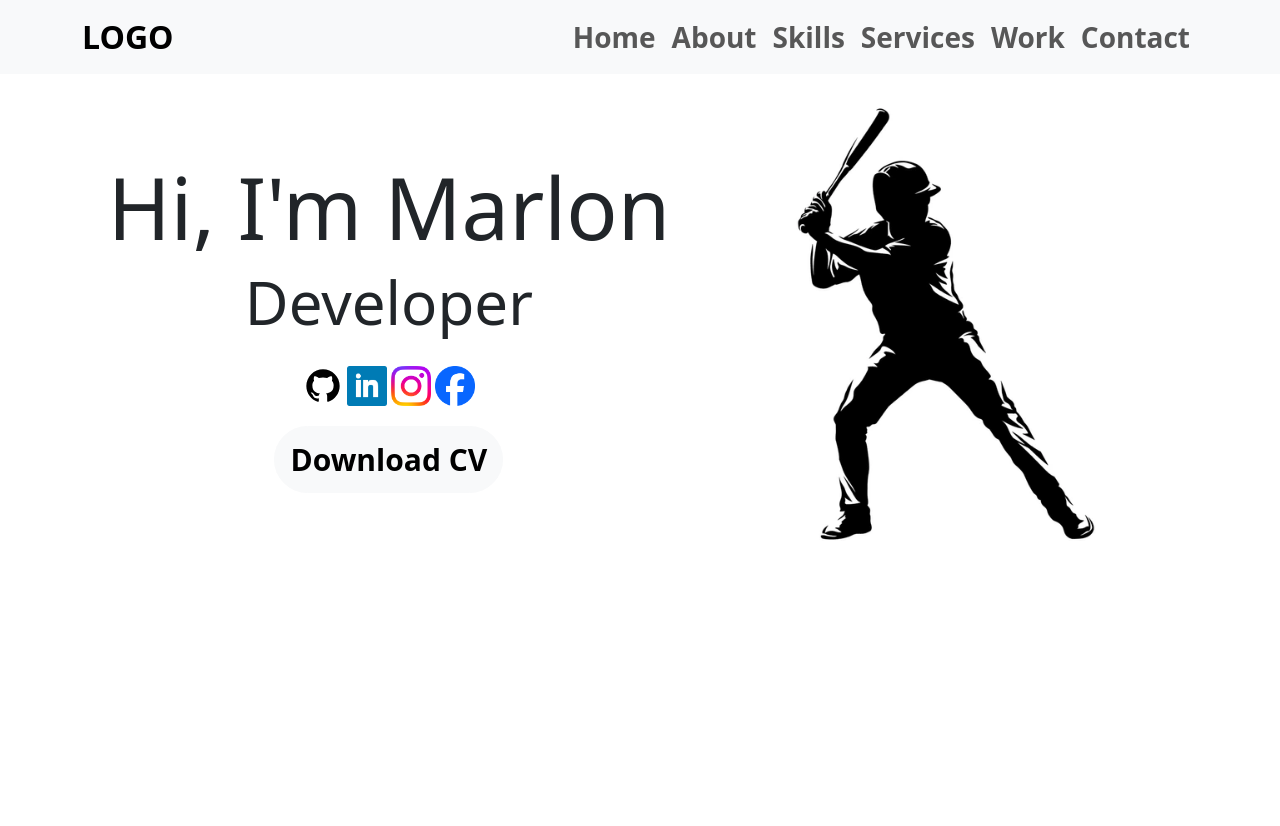
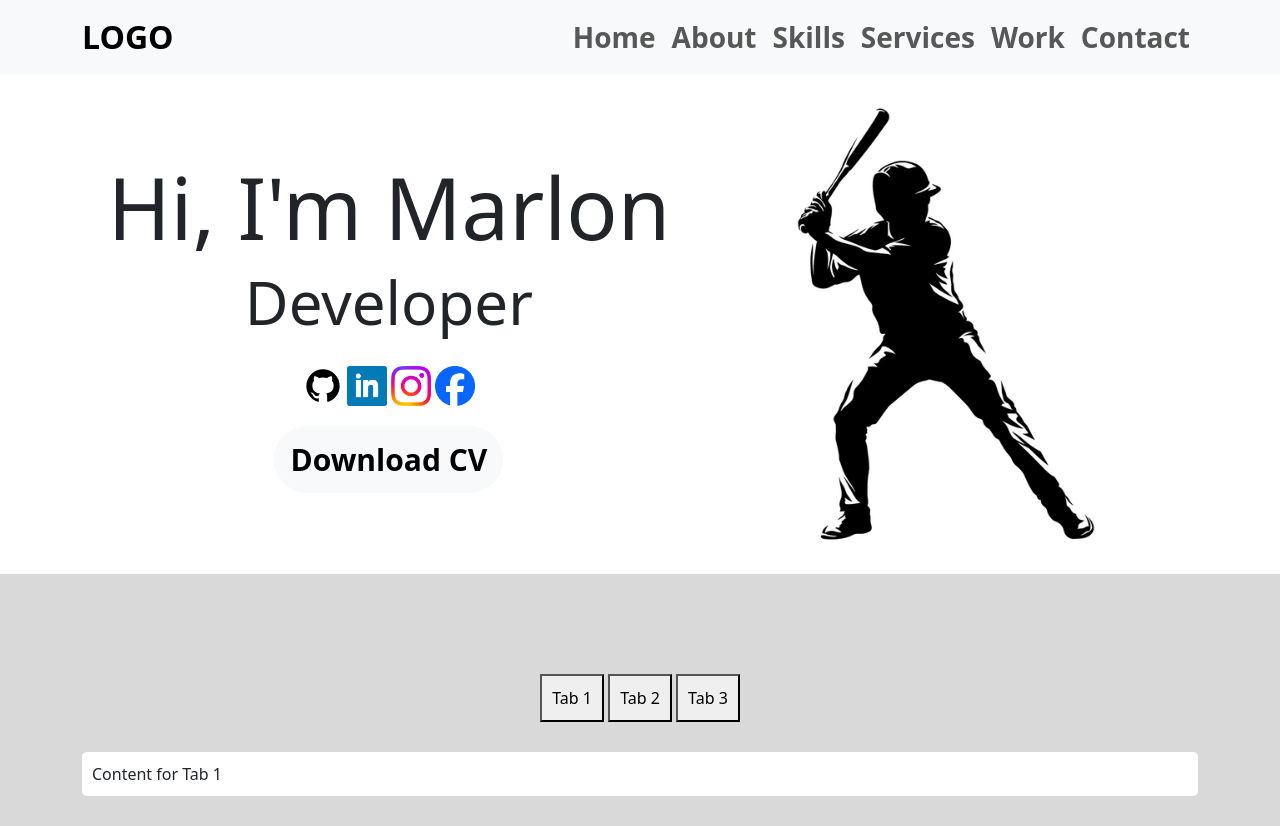
Before and after one commit to Marlon-03/Marlon-03.github.io, a plain HTML site: page index.html in a window 1280 px wide. Before the commit the page ends 800 px from the top, so only its background shows below. Drawn offline with nearby package versions, Linux system fonts and the light colour scheme.

Commit message:
about section

```diff
--- a/index.html
+++ b/index.html
@@ -58,11 +58,22 @@
       </section>
 
       <section class="about">
-
+        <div class="container tabs">
+            <div class="tab-links">
+                <button class="tab-link" onclick="changeTab(0)">Tab 1</button>
+                <button class="tab-link" onclick="changeTab(1)">Tab 2</button>
+                <button class="tab-link" onclick="changeTab(2)">Tab 3</button>
+            </div>
+            <div class="tab-content">
+                <div class="tab-pane">Content for Tab 1</div>
+                <div class="tab-pane">Content for Tab 2</div>
+                <div class="tab-pane">Content for Tab 3</div>
+            </div>
+        </div>
       </section>
 
 
-
+    <script src="script.js"></script>
     <script src="https://cdn.jsdelivr.net/npm/bootstrap@5.3.2/dist/js/bootstrap.bundle.min.js" integrity="sha384-C6RzsynM9kWDrMNeT87bh95OGNyZPhcTNXj1NW7RuBCsyN/o0jlpcV8Qyq46cDfL" crossorigin="anonymous"></script>
 </body>
 </html>
--- a/script.js
+++ b/script.js
@@ -0,0 +1,13 @@
+function changeTab(index) {
+    var panes = document.querySelectorAll('.tab-pane');
+    var links = document.querySelectorAll('.tab-link');
+    for (var i = 0; i < panes.length; i++) {
+        panes[i].classList.remove('active');
+        links[i].classList.remove('active');
+    }
+    panes[index].classList.add('active');
+    links[index].classList.add('active');
+}
+
+// Activate the first tab by default
+changeTab(0);
--- a/style.css
+++ b/style.css
@@ -11,6 +11,8 @@
     font-weight: 600!important;
 }
 
+
+/* banner style */
 .left-div{
     width:55%;
     flex-direction: column;
@@ -53,3 +55,38 @@
     width:500px;
     height:500px;
 }
+
+/* about style */
+.about{
+    padding-top: 100px;
+    background-color: #D9D9D9;
+}
+
+.tabs{
+    display: flex;
+    flex-direction: column;
+    align-items: center;
+    width: 100%;
+}
+
+.tab-links .tab-link {
+    cursor: pointer;
+    padding: 10px;
+    display: inline-block;
+}
+
+.tab-content{
+    width:100%;
+    background-color: #fff;
+    margin: 30px 0;
+    border-radius: 5px;
+}
+
+.tab-content .tab-pane {
+    display: none;
+    padding: 10px;
+}
+
+.tab-content .tab-pane.active {
+    display: block;
+}
```
